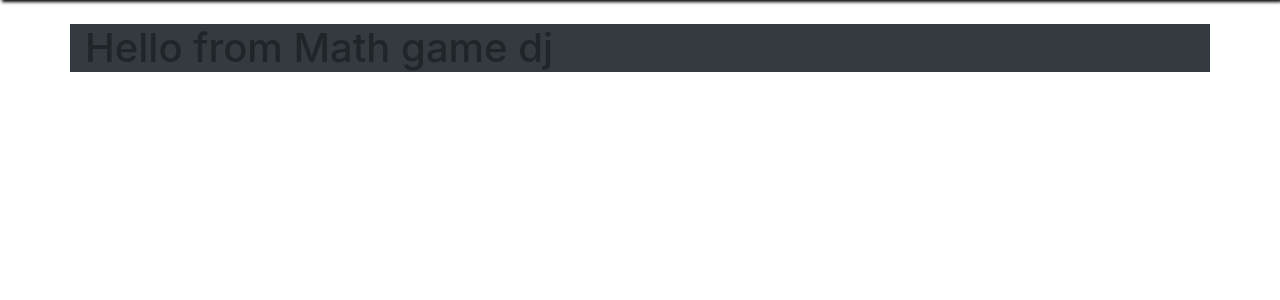
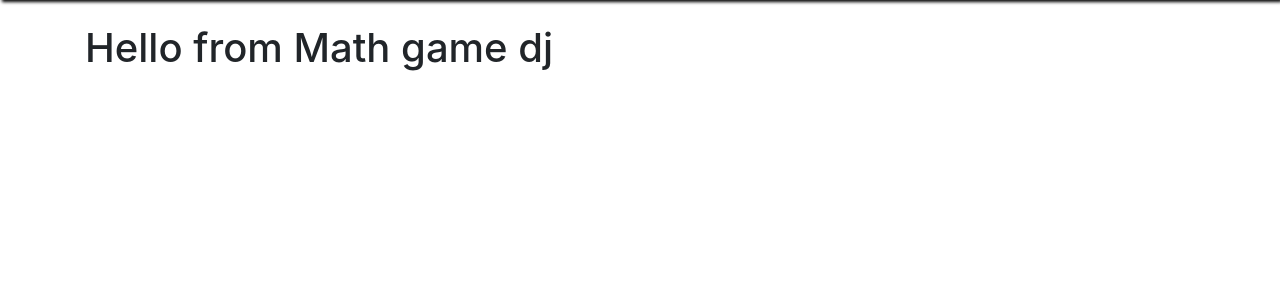
Before and after one commit to alfcomputacion/dj-vue-project, a Django app: page /games/math-game/ in a window 1280 px wide. Shown: the part 56-356 px from the top of the page. Run offline with Django 4.2, Linux system fonts and the light colour scheme; the visitor is signed in with stand-in values (Sample User, id 1); some libraries are stand-ins or nearby versions.

```diff
--- a/games/views.py
+++ b/games/views.py
@@ -1,4 +1,5 @@
 import json
+from datetime import datetime
 from django.http import JsonResponse, HttpResponse
 from django.core import serializers
 from .models import GameScore
@@ -46,7 +47,8 @@ def show_score(request):
 
 def show_ledear_board(request):
     response = list(GameScore.objects.values(
-        'user__username', 'score', 'operation', 'max_number', 'game', 'created').order_by('game', '-created'))
+        'user__username', 'score', 'operation', 'max_number', 'game', 'created').order_by('-score', '-created'))
+
     return JsonResponse(response, safe=False)
 
     # data = CustomUser.objects.filter(user__username=request.user)
--- a/templates/games/math-game.html
+++ b/templates/games/math-game.html
@@ -3,7 +3,7 @@
 {% block title %}Math Game{% endblock %}
 
 {% block main %}
-<div class="container bg-dark" style="margin-top: 5rem ;">
+<div class="container" style="margin-top: 5rem ;">
     <h1>Hello from Math game dj</h1>
 </div>
 {% endblock %}
```
